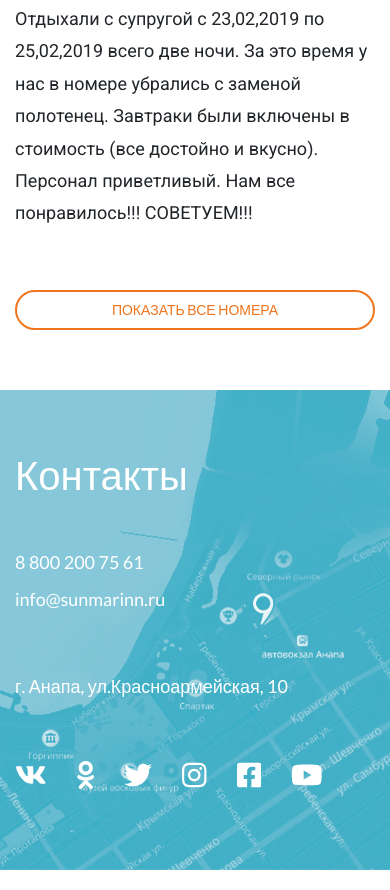
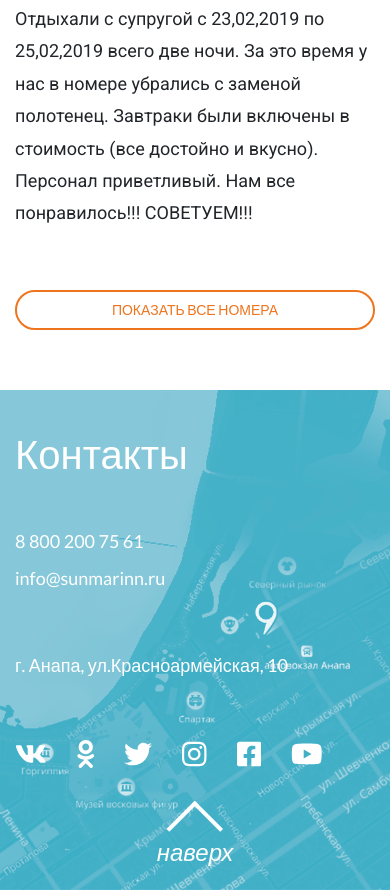
Before and after one commit to yurka1605/sanmarinn, a plain HTML site: page index.html in a window 390 px wide. Shown: the part 2981-3871 px from the top of the page. Drawn offline with Linux system fonts and the light colour scheme.

Commit message:
feat(animation): add small animations effect

```diff
--- a/css/style.css
+++ b/css/style.css
@@ -1065,6 +1065,9 @@
 .mobile-preview {
     display: none;
 }
+footer .banner__further {
+    display: none;
+}
 
 /* Media */
 @media (max-width: 1199px) {
@@ -1347,8 +1350,6 @@
         max-width: calc(100% - 30px);
         margin-bottom: 20px;
     }
-    .stocks__slider_item {
-    }
     .numbers__slider_item:nth-child(1), .stocks__slider_item:nth-child(1),
     .numbers__slider_item:nth-child(2), .stocks__slider_item:nth-child(2) {
         display: flex;
@@ -1435,11 +1436,29 @@
     }
     .footer {
         position: relative;
-        height: 480px;
+        height: 500px;
         background-size: cover;
+        padding-top: 40px;
     }
     .footer__partners {
         display: none;
+    }
+    .footer .banner__further {
+        bottom: 20px;
+    }
+    .footer .banner__further span,
+    .footer .banner__further {
+        display: flex;
+        flex-direction: column-reverse;
+    }
+    .footer .further__arrow {
+        position: relative;
+        top: 15px;
+        transform: rotate(135deg) scale(1);
+        width: 40px;
+        height: 40px;
+        border-left: 4px solid #ffffff;
+        border-bottom: 4px solid #ffffff;
     }
 }
 @media (max-width: 480px) {
--- a/index.html
+++ b/index.html
@@ -716,10 +716,10 @@
                         <a href="#"><img src="./assets/footer/partner-5.png" alt="1C:Отель"></a>
                     </div>
                 </div>
-                <!-- <div class="banner__further">
+                <div class="banner__further">
                     <span>наверх</span>
                     <div class="further__arrow"></div>
-                </div> -->
+                </div>
             </div>
         </div>
     </footer>
--- a/js/script.js
+++ b/js/script.js
@@ -14,10 +14,17 @@
 
 /** ======================== User actions ========================== **/
 // scrool bunner
-$('.further__arrow, .banner__further span').on('click', _ => {
+$('.header .further__arrow, .header .banner__further span').on('click', _ => {
     $('body, html').animate({
-        scrollTop: $('.about-us').offset().top - 75,
-    }, 500, 'swing');
+        scrollTop: $('.main').offset().top - 75,
+    }, 300, 'swing');
+})
+// scrool top
+$('.footer .banner__further span,.footer .further__arrow').on('click', function(e) {
+    e.preventDefault();
+    $('body, html').animate({
+        scrollTop: 0,
+    }, 300, 'swing');
 })
 // + - people
 $('.minus, .plus').on('click', function() {
```
